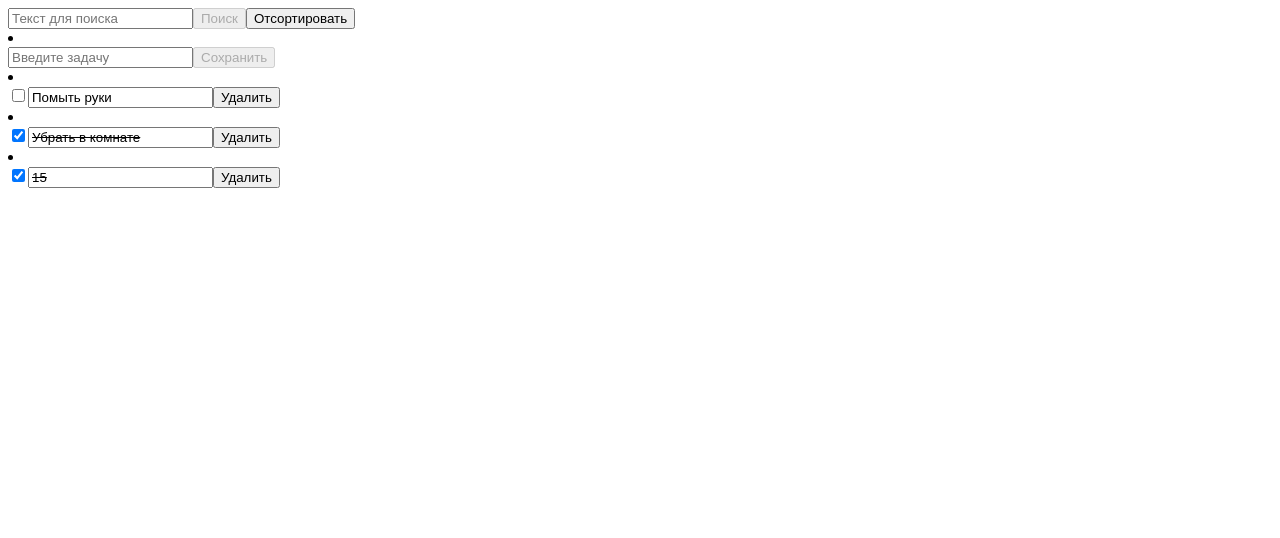
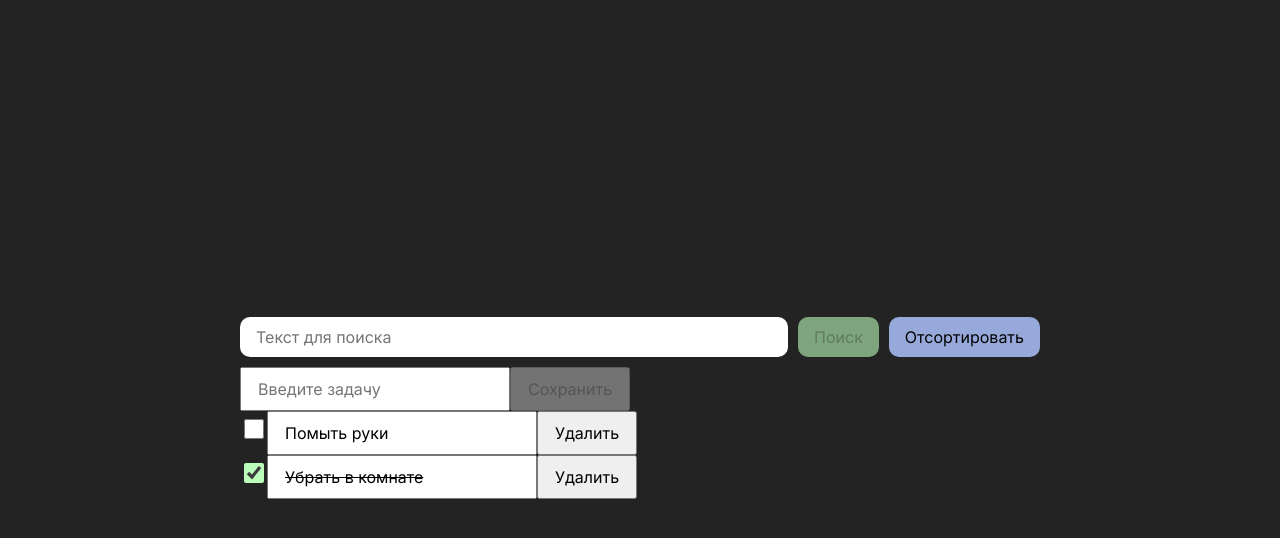
Before and after one commit to kikimorii/ReactHW52, a React (Vite) app: page / in a window 1280 px wide. Shown: the top 538 px of the page. Built offline with nearby package versions, Linux system fonts and the light colour scheme; data requests are answered from the project's data file.

Commit message:
Добавлены базовые стили, стилизован компонент Search

```diff
--- a/index.html
+++ b/index.html
@@ -1,9 +1,12 @@
 <!doctype html>
-<html lang="en">
+<html lang="ru">
   <head>
     <meta charset="UTF-8" />
     <meta name="viewport" content="width=device-width, initial-scale=1.0" />
     <title>TodoList with JSON Server</title>
+    <link rel="preconnect" href="https://fonts.googleapis.com">
+    <link rel="preconnect" href="https://fonts.gstatic.com" crossorigin>
+    <link href="https://fonts.googleapis.com/css2?family=Inter:ital,opsz,wght@0,14..32,100..900;1,14..32,100..900&display=swap" rel="stylesheet">
   </head>
   <body>
     <div id="root"></div>
--- a/src/App.jsx
+++ b/src/App.jsx
@@ -21,8 +21,10 @@ export const App = () => {
   return (
     <div className={styles.app}>
       <Search serverURL={serverURL} setServerURL={setServerURL} />
-      <NewTodoItem setIsChangeList={setIsChangeList} />
-      <TodoList todoList={todoList} setIsChangeList={setIsChangeList} />
+      <ul>
+        <NewTodoItem setIsChangeList={setIsChangeList} />
+        <TodoList todoList={todoList} setIsChangeList={setIsChangeList} />
+      </ul>
     </div>
   )
 }
--- a/src/App.module.css
+++ b/src/App.module.css
@@ -0,0 +1,6 @@
+.app {
+    min-width: 800px;
+    display: flex;
+    flex-direction: column;
+    gap: 10px;
+}
--- a/src/components/Search.jsx
+++ b/src/components/Search.jsx
@@ -1,4 +1,5 @@
 import { useState } from "react";
+import styles from "./Search.module.css";
 
 export const Search = ({ serverURL, setServerURL }) => {
     const [searchValue, setSearchValue] = useState('');
@@ -45,22 +46,23 @@ export const Search = ({ serverURL, setServerURL }) => {
     const isValid = searchValue.trim().length > 0;
 
     return (
-        <form onSubmit={handleSearchSubmit}>
+        <form className={styles.form} onSubmit={handleSearchSubmit}>
             <input
+                className={styles.input}
                 type="text"
                 value={searchValue}
                 onChange={(e) => setSearchValue(e.target.value)}
                 placeholder="Текст для поиска"
             />
             {isValid && (
-                <button type="button" onClick={handleResetClick}>
+                <button className={styles.buttonReset} type="button" onClick={handleResetClick}>
                     Сброс
                 </button>
             )}
-            <button type="submit" disabled={!isValid}>
+            <button className={styles.buttonSearch} type="submit" disabled={!isValid}>
                 Поиск
             </button>
-            <button type="button" onClick={handleSortClick}>
+            <button className={styles.buttonSort} type="button" onClick={handleSortClick}>
                 {sortEnabled ? "Отключить сортировку" : "Отсортировать"}
             </button>
         </form>
--- /dev/null
+++ b/src/components/Search.module.css
@@ -0,0 +1,39 @@
+.form {
+    display: flex;
+    gap: 10px;
+}
+
+.input {
+    flex-grow: 1;
+}
+
+.input:focus, .input:focus-visible {
+    outline: 3px solid var(--danger);
+    outline-offset: -1px;
+}
+
+.input, .buttonReset, .buttonSearch, .buttonSort {
+    border-radius: 10px;
+    border: none;
+}
+
+.buttonReset:hover, .buttonSearch:hover, .buttonSort:hover {
+    cursor: pointer;
+}
+
+.buttonReset {
+    background-color: var(--danger);
+}
+
+.buttonSearch {
+    background-color: var(--success);
+}
+
+.buttonSearch:disabled {
+    opacity: 0.6;
+    cursor: auto;
+}
+
+.buttonSort {
+    background-color: var(--info);
+}
--- a/src/db.json
+++ b/src/db.json
@@ -9,11 +9,6 @@
       "id": "3",
       "title": "Убрать в комнате",
       "completed": true
-    },
-    {
-      "title": "15",
-      "completed": true,
-      "id": "-P-ye4p"
     }
   ]
 }
--- /dev/null
+++ b/src/index.css
@@ -0,0 +1,37 @@
+:root {
+    --success: #bbfcba;
+    --danger: #fcbad3;
+    --primary: #a8d8ea;
+    --secondary: #aa96da;
+    --warning: #ffffd2;
+    --info: #96a9da;
+}
+
+body {
+    background-color: #232323;
+    min-height: 100vh;
+    display: flex;
+    align-items: center;
+    justify-content: center;
+}
+
+body * {
+    font-size: 16px;
+    font-family: "Inter", sans-serif;
+}
+
+ul {
+    list-style-type: none;
+    margin: 0;
+    padding: 0;
+}
+
+button, input {
+    padding: 10px 16px;
+}
+
+input[type="checkbox"] {
+  accent-color: var(--success);
+  width: 20px;
+  height: 20px;
+}
--- a/src/main.jsx
+++ b/src/main.jsx
@@ -1,6 +1,7 @@
 import { StrictMode } from 'react'
 import { createRoot } from 'react-dom/client'
 import { App } from './App.jsx'
+import "./index.css"
 
 createRoot(document.getElementById('root')).render(
   <StrictMode>
```
